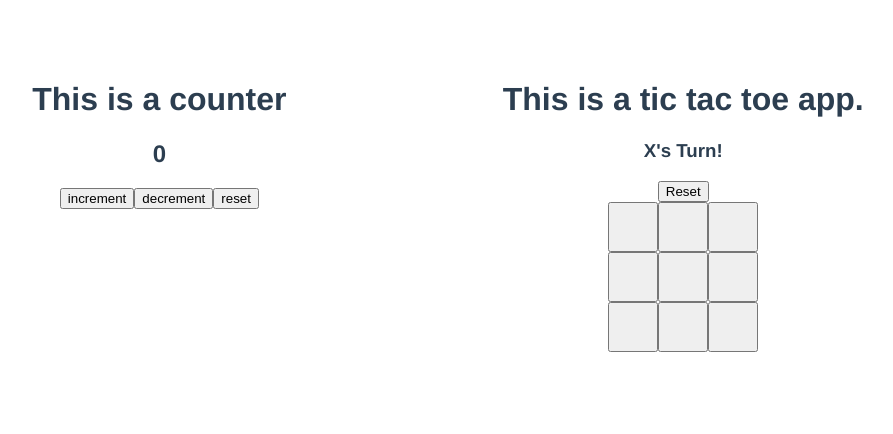
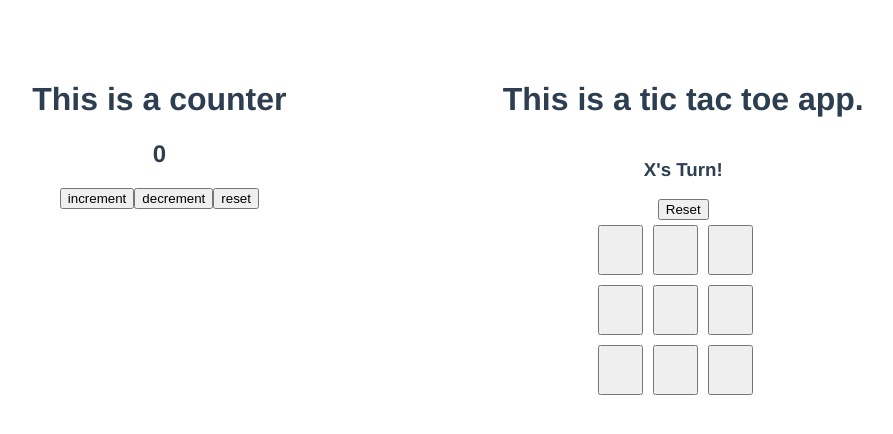
Before and after one commit to asantoss/vue-hello-world, a Vue app: page / in a window 1280 px wide. Shown: the top 434 px of the page, without its empty margins (192-1085 px from the left). Built offline with nearby package versions, Linux system fonts and the light colour scheme.

Commit message:
Best feeling is when you refactor 50 lines from the tic tac toe algo

```diff
--- a/src/App.vue
+++ b/src/App.vue
@@ -3,7 +3,7 @@
     <HelloWorld msg="This is a counter" />
     <div>
       <h1>This is a tic tac toe app.</h1>
-      <TicTacToe />
+      <TicTacToe size="3" />
     </div>
   </div>
 </template>
--- a/src/components/TicTacToe.vue
+++ b/src/components/TicTacToe.vue
@@ -1,5 +1,5 @@
 <template>
-  <div>
+  <div class="container">
     <h4 v-if="gameOver">Game Over {{winner}} wins!</h4>
     <h3 v-else>{{currentPlayer}}'s Turn!</h3>
     <button @click="resetBoard" type="reset">Reset</button>
@@ -18,16 +18,15 @@
 <script>
 export default {
   name: "TicTacToe",
-  data: () => ({
-    board: [
-      ["", "", ""],
-      ["", "", ""],
-      ["", "", ""]
-    ],
-    currentPlayer: "X",
-    gameOver: false,
-    winner: null
-  }),
+  data() {
+    return {
+      currentPlayer: "X",
+      gameOver: false,
+      winner: null,
+      size: 3,
+      board: Array.from({ length: 3 }, () => Array.from({ length: 3 }))
+    };
+  },
   methods: {
     markColum(row, column) {
       if (!this.board[row][column]) {
@@ -54,69 +53,111 @@ export default {
       this.winner = null;
     },
     checkWinner() {
-      let items = 0;
+      let row = 0;
+      let column = 0;
+      let cornerAsc = 0;
+      let cornerDesc = 0;
       for (let i = 0; i < this.board.length; i++) {
-        const row = this.board[i];
-        for (let j = 0; j < row.length; j++) {
-          const col = row[j];
-          console.log({ x: i, y: j, items });
-          if (col === this.currentPlayer) {
-            items += 1;
+        if (this.board[i][i] === this.currentPlayer) {
+          cornerAsc++;
+        } else {
+          cornerAsc--;
+        }
+        if (this.board[i][this.board.length - 1 - i] === this.currentPlayer) {
+          cornerDesc++;
+        } else {
+          cornerDesc--;
+        }
+        for (let j = 0; j < this.board.length; j++) {
+          if (this.board[i][j] === this.currentPlayer) {
+            row += 1;
           } else {
-            items = 0;
+            row = 0;
+          }
+          if (this.board[j][i] === this.currentPlayer) {
+            column += 1;
+          } else {
+            column = 0;
           }
         }
-        if (items === 3) {
+        if (
+          column === this.board.length ||
+          row === this.board.length ||
+          cornerAsc === this.board.length ||
+          cornerDesc === this.board.length
+        ) {
           return true;
         }
       }
-      for (let i = 0; i < this.board.length; i++) {
-        const col = this.board[i][i];
-        if (col === this.currentPlayer) {
-          items += 1;
-        } else {
-          items = 0;
-        }
-        if (items === 3) {
-          return true;
-        }
-      }
-      for (let i = 0; i < this.board.length; i++) {
-        const col = this.board[i][0];
-        if (col === this.currentPlayer) {
-          items += 1;
-        } else {
-          items = 0;
-        }
-        if (items === 3) {
-          return true;
-        }
-      }
-      for (let i = 0; i < this.board.length; i++) {
-        const col = this.board[i][this.board.length - 1 - i];
-        if (col === this.currentPlayer) {
-          items += 1;
-        } else {
-          items = 0;
-        }
-        if (items === 3) {
-          return true;
-        }
-      }
+      //   for (let i = 0; i < this.board.length; i++) {
+      //     const col = this.board[i][i];
+      //     if (col === this.currentPlayer) {
+      //       items += 1;
+      //     } else {
+      //       items = 0;
+      //     }
+      //     if (items === 3) {
+      //       return true;
+      //     }
+      //   }
+      //   for (let i = 0; i < this.board.length; i++) {
+      //     const col = this.board[i][0];
+      //     if (col === this.currentPlayer) {
+      //       items += 1;
+      //     } else {
+      //       items = 0;
+      //     }
+      //     if (items === this.board.length) {
+      //       return true;
+      //     }
+      //   }
+      //   for (let i = 0; i < this.board.length; i++) {
+      //     const col = this.board[i][this.board.length - 1 - i];
+      //     if (col === this.currentPlayer) {
+      //       items += 1;
+      //     } else {
+      //       items = 0;
+      //     }
+      //     if (items === this.board.length) {
+      //       return true;
+      //     }
+      //   }
+      //   for (let i = 0; i < this.board.length; i++) {
+      //     for (let j = 0; j < this.board.length; j++) {
+      //       const col = this.board[j][i];
+      //       console.log({ x: i, y: j, col });
+      //       if (col === this.currentPlayer) {
+      //         items += 1;
+      //       } else {
+      //         items = 0;
+      //       }
+      //       if (items === 3) {
+      //         return true;
+      //       }
+      //     }
+      //   }
     }
   }
 };
 </script>
 
 <style  scoped>
+.container {
+  display: flex;
+  align-items: center;
+  justify-content: center;
+  flex-direction: column;
+}
 .row {
   display: flex;
   margin: auto;
-  width: 150px;
+  flex-wrap: wrap;
 }
 .column {
+  margin: 5px 5px;
+  flex-basis: 25%;
+  height: 50px;
   width: 50px;
-  height: 50px;
 }
 .column:disabled {
   font-weight: bold;
```
